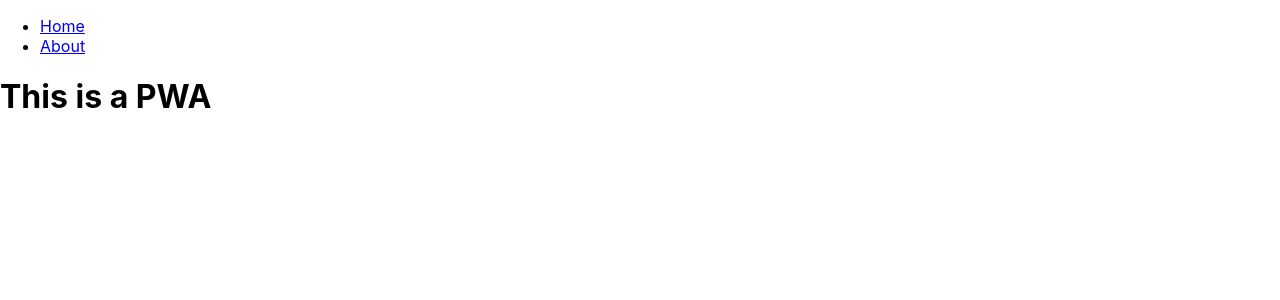
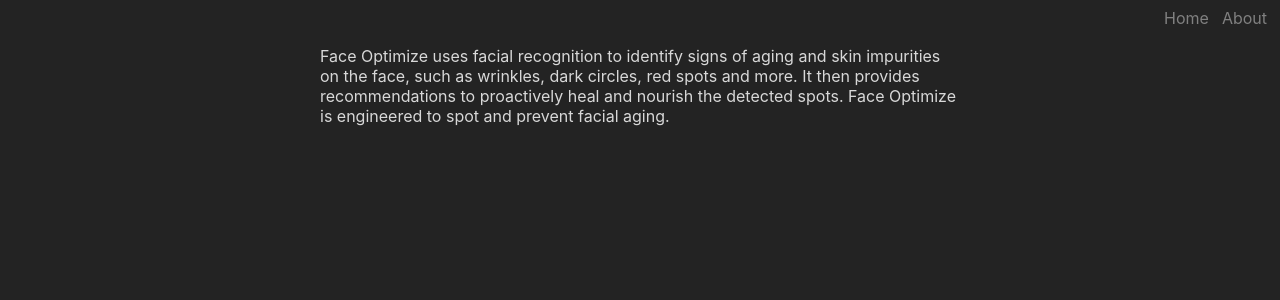
Before and after one commit to AlexBarthGlobal/face-optimize, a React (Create React App) app: page /about in a window 1280 px wide. Shown: the top 300 px of the page. Built offline with nearby package versions, Linux system fonts and the light colour scheme.

Commit message:
Basic boilerplate built

```diff
--- /dev/null
+++ b/public/App.css
@@ -0,0 +1,73 @@
+.App {
+  text-align: center;
+}
+
+.App-logo {
+  height: 40vmin;
+  pointer-events: none;
+}
+
+@media (prefers-reduced-motion: no-preference) {
+  .App-logo {
+    animation: App-logo-spin infinite 20s linear;
+  }
+}
+
+.App-header {
+  background-color: #282c34;
+  min-height: 100vh;
+  display: flex;
+  flex-direction: column;
+  align-items: center;
+  justify-content: center;
+  font-size: calc(10px + 2vmin);
+  color: white;
+}
+
+/* .App-link {
+  text-decoration: none;
+  color: #61fbb3;b
+} */
+
+html {
+  background-color: rgba(0, 0, 0, 0.863);
+}
+
+h1 {
+  text-align: center;
+  margin: 8px;
+  color: rgba(255, 255, 255, 0.822);
+  font-size: 29px;
+  font-weight: normal;
+  font-family: Arial, Helvetica, Arial, sans-serif;
+}
+
+p {
+  margin: auto;
+  width: 50%;
+  padding: 10px;
+  color: rgba(255, 255, 255, 0.822);
+}
+
+.navItem {
+  text-decoration: none;
+  margin-right: 13px;
+  margin-top: 8px;
+  color: grey;
+}
+
+.navBar {
+  text-decoration: none;
+  display: flex;
+  justify-content: flex-end;
+  margin-bottom: 8.4px;
+}
+
+@keyframes App-logo-spin {
+  from {
+    transform: rotate(0deg);
+  }
+  to {
+    transform: rotate(360deg);
+  }
+}
--- a/public/index.html
+++ b/public/index.html
@@ -2,9 +2,10 @@
 <html lang="en">
   <head>
     <meta charset="utf-8" />
+    <link rel='stylesheet' href="./App.css" />
     <link rel="icon" href="%PUBLIC_URL%/favicon.ico" />
     <meta name="viewport" content="width=device-width, initial-scale=1" />
-    <meta name="theme-color" content="#000000" />
+    <!-- <meta name="theme-color" content="#000000" /> -->
     <meta
       name="description"
       content="Web site created using create-react-app"
--- a/src/About.tsx
+++ b/src/About.tsx
@@ -1,7 +1,7 @@
 import React from "react";
 
 const About: React.FC = () => (
-  <h1>This is a PWA</h1>
+  <p>Face Optimize uses facial recognition to identify signs of aging and skin impurities on the face, such as wrinkles, dark circles, red spots and more. It then provides recommendations to proactively heal and nourish the detected spots. Face Optimize is engineered to spot and prevent facial aging.</p>
 );
 
 export default About;
--- a/src/App.tsx
+++ b/src/App.tsx
@@ -1,5 +1,5 @@
 import React, { lazy, Suspense } from "react";
-import { BrowserRouter as Router, Switch, Route, Link } from "react-router-dom";
+import { BrowserRouter as Router, Switch, Route, Link, NavLink } from "react-router-dom";
 const About = lazy(() => import("./About"));
 // import About from "./About";
 const Home = lazy(() => import("./Home"));
@@ -7,15 +7,9 @@
 const App: React.FC = () => (
   <Router>
     <Suspense fallback={<div>Loading...</div>}>
-      <nav>
-        <ul>
-          <li>
-            <Link to="/">Home</Link>
-          </li>
-          <li>
-            <Link to="/about">About</Link>
-          </li>
-        </ul>
+      <nav className='navBar'>
+        <NavLink to="/" className="navItem">Home</NavLink>
+        <NavLink to="/about" className="navItem">About</NavLink>
       </nav>
       <Switch>
         <Route path="/about">
--- /dev/null
+++ b/src/FaceOptimize.tsx
@@ -0,0 +1,7 @@
+import React from "react";
+
+const FaceOptimize: React.FC = () => (
+  <h1 className="welcomeText">Optimizing...</h1>
+);
+
+export default FaceOptimize;
--- a/src/Home.tsx
+++ b/src/Home.tsx
@@ -1,7 +1,11 @@
 import React from "react";
+import FaceOptimize from './FaceOptimize'
 
 const Home: React.FC = () => (
-  <h1>Welcome to your PWA</h1>
+  <div>
+    <h1 className="welcomeText">Welcome to Face Optimize</h1>
+    <FaceOptimize />
+  </div>
 );
 
 export default Home;
```
Also changed, not shown: src/App.css (deleted, +0 -38 lines).
